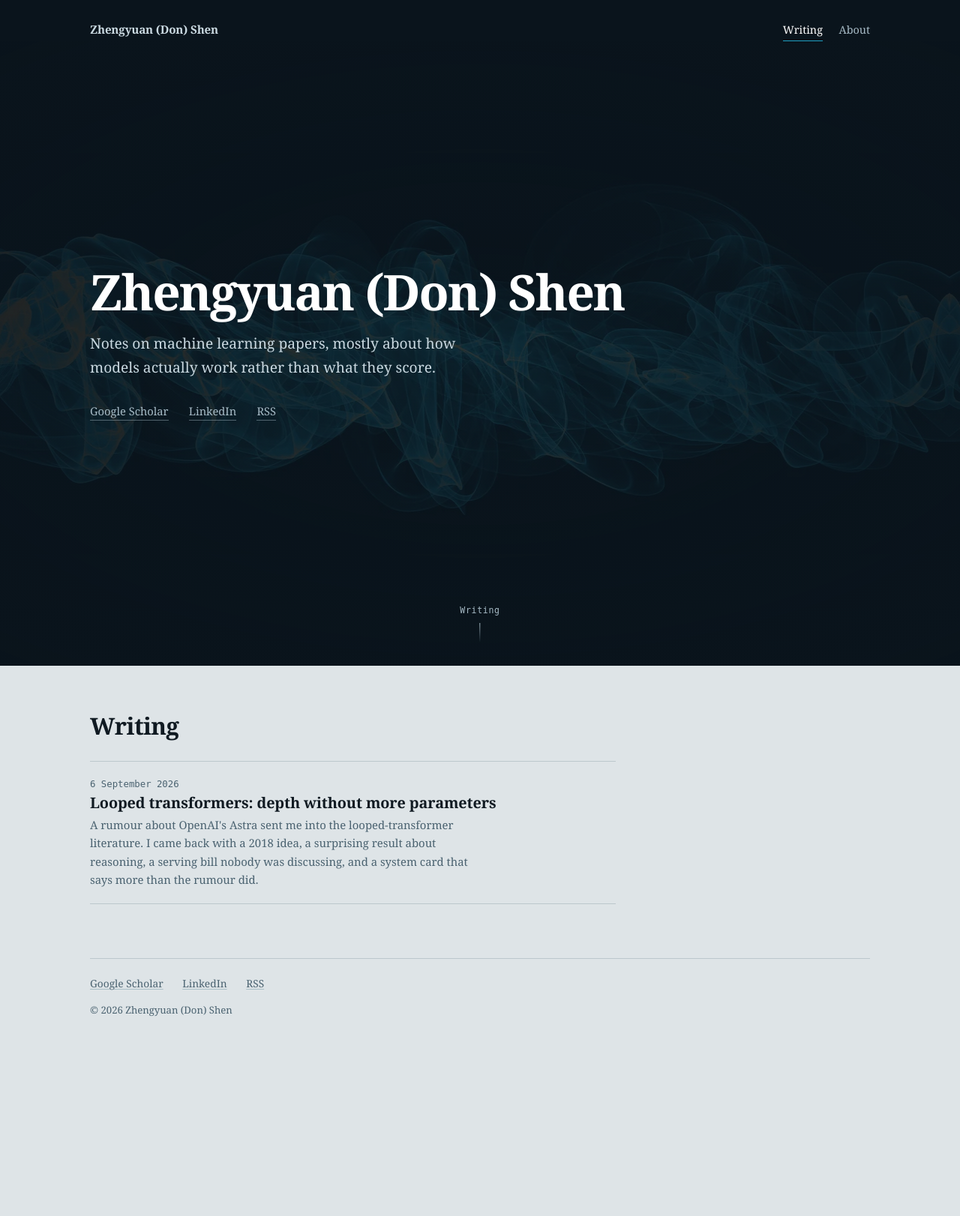
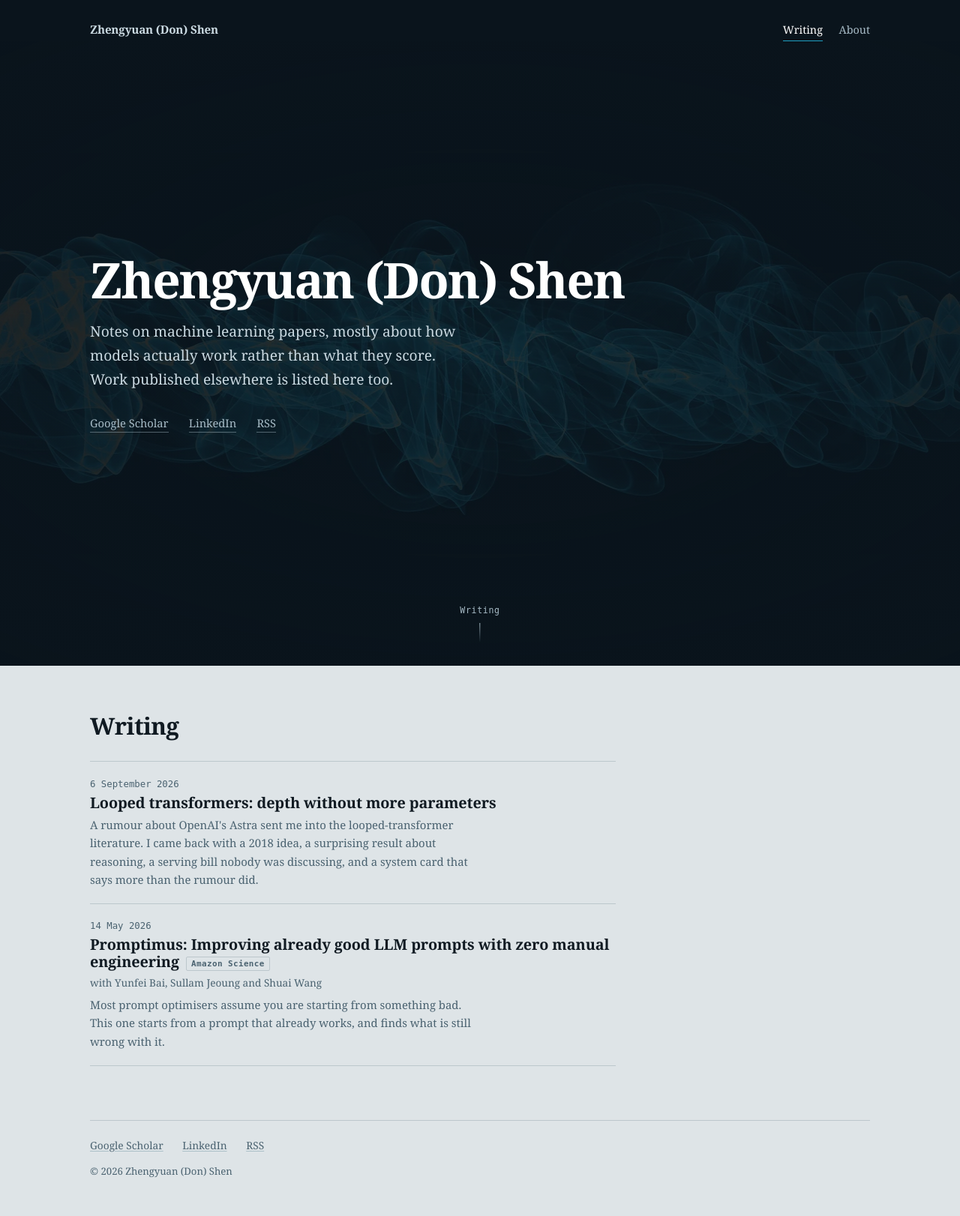
Before and after one commit to donshen/donshen.github.io, a Jekyll site: the page built from index.html, in a window 1280 px wide. Shown: the whole page at 75% size. Built offline with Jekyll 4.4.1, drawn with Linux system fonts in a browser that asks for light colours; before the commit the page ends 1406 px from its top, so only the background shows below that.

Commit message:
Add Promptimus (Amazon Science) and support for external writing
External pieces go in the same chronological list as posts written here, rather
than in a separate section, so the list stays useful as more of either arrives.

New optional front matter, documented in the README:
- external: the home page and the feed link straight to the real article, a
  venue tag appears beside the title, and the local page emits a canonical link
  at the original so the stub never competes with it in search
- venue: shown as that tag
- byline: co-authors, shown under the title and in the post header
- selfwrap: lets a post opt out of the standard prose wrapper. The
  looped-transformer post builds its own .wrap / .col structure for its
  full-width figures; ordinary markdown prose is wrapped by the layout instead.

The Promptimus entry carries a real summary rather than sitting empty, so the
local permalink is worth landing on if anyone finds it.

```diff
--- a/_layouts/default.html
+++ b/_layouts/default.html
@@ -7,6 +7,7 @@
 <meta name="description" content="{{ page.dek | default: site.description | strip_html | truncate: 180 }}">
 <link rel="stylesheet" href="/assets/css/site.css">
 <link rel="alternate" type="application/atom+xml" title="{{ site.title }}" href="/feed.xml">
+{% if page.external %}<link rel="canonical" href="{{ page.external }}">{% endif %}
 </head>
 <body{% if page.hero %} class="has-hero"{% endif %}>
 
--- a/_posts/2026-09-06-looped-transformers-recurrent-depth.html
+++ b/_posts/2026-09-06-looped-transformers-recurrent-depth.html
@@ -5,6 +5,7 @@ kicker: "Notes from actually reading the papers"
 dek: "A rumour about OpenAI's Astra sent me into the looped-transformer literature. I came back with a 2018 idea, a surprising result about reasoning, a serving bill nobody was discussing, and a system card that says more than the rumour did."
 date: 2026-09-06
 reading: "about 25 minutes, with things to drag"
+selfwrap: true
 ---
 <div class="wrap">
 <div class="col tldr">
--- a/assets/css/site.css
+++ b/assets/css/site.css
@@ -303,6 +303,13 @@ body.has-hero .navbar nav a[aria-current=page]{color:#fff;border-bottom-color:va
 .postlist h3 a:hover{text-decoration:underline;text-decoration-color:var(--cool-text)}
 .postlist p{margin:0;font-size:.93rem;color:var(--ink-2);max-width:62ch}
 .empty{color:var(--ink-2);font-size:.95rem}
+.postlist .venue{font-family:var(--mono);font-size:.68rem;letter-spacing:.04em;
+  color:var(--ink-2);border:1px solid var(--hair);border-radius:2px;
+  padding:.12rem .4rem;margin-left:.55rem;white-space:nowrap;vertical-align:.14em}
+.postlist .byline{margin:.1rem 0 .35rem;font-size:.85rem;color:var(--ink-2)}
+.external-note{font-size:.92rem;color:var(--ink-2);
+  border-left:2px solid var(--hair);padding-left:.9rem;margin:0 0 1.5rem}
+.postbody > .col > .external-note:last-child{margin:1.8rem 0 0}
 
 @media (max-width:700px){
   .hero{--tile:1500px;padding:2.6rem 0 4.6rem}
--- a/feed.xml
+++ b/feed.xml
@@ -13,7 +13,7 @@ layout: null
   {% for post in site.posts limit: 20 %}
   <entry>
     <title>{{ post.title | xml_escape }}</title>
-    <link href="{{ site.url }}{{ post.url }}"/>
+    <link href="{% if post.external %}{{ post.external }}{% else %}{{ site.url }}{{ post.url }}{% endif %}"/>
     <updated>{{ post.date | date_to_xmlschema }}</updated>
     <id>{{ site.url }}{{ post.url }}</id>
     <summary>{{ post.dek | default: post.title | xml_escape }}</summary>
--- a/index.html
+++ b/index.html
@@ -8,7 +8,7 @@ hero: true
 
   <div class="wrap hero-inner">
     <h1>Zhengyuan&nbsp;(Don)&nbsp;Shen</h1>
-    <p class="hero-line">Notes on machine learning papers, mostly about how models actually work rather than what they score.</p>
+    <p class="hero-line">Notes on machine learning papers, mostly about how models actually work rather than what they score. Work published elsewhere is listed here too.</p>
     <ul class="hero-links">
       <li><a href="https://scholar.google.com/citations?user=mX2LPRwAAAAJ&amp;hl=en">Google Scholar</a></li>
       <li><a href="https://www.linkedin.com/in/donshen16/">LinkedIn</a></li>
@@ -29,7 +29,14 @@ hero: true
       {% for post in site.posts %}
       <li>
         <time datetime="{{ post.date | date_to_xmlschema }}">{{ post.date | date: "%-d %B %Y" }}</time>
-        <h3><a href="{{ post.url }}">{{ post.title }}</a></h3>
+        <h3>
+          {% if post.external %}
+            <a href="{{ post.external }}">{{ post.title }}</a><span class="venue">{{ post.venue }}</span>
+          {% else %}
+            <a href="{{ post.url }}">{{ post.title }}</a>
+          {% endif %}
+        </h3>
+        {% if post.byline %}<p class="byline">{{ post.byline }}</p>{% endif %}
         {% if post.dek %}<p>{{ post.dek }}</p>{% endif %}
       </li>
       {% endfor %}
```
Also changed, not shown: _layouts/post.html (+22 -1 lines), _posts/2026-05-14-promptimus.md (added, +15 -0 lines), README.md.
